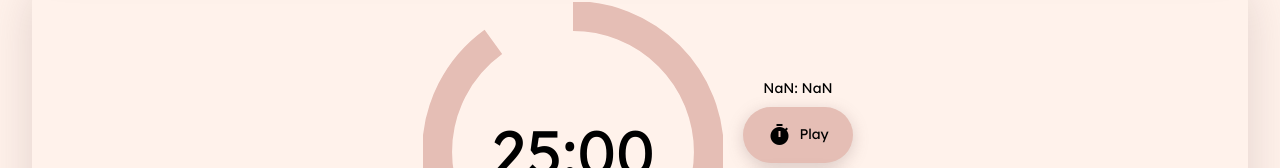
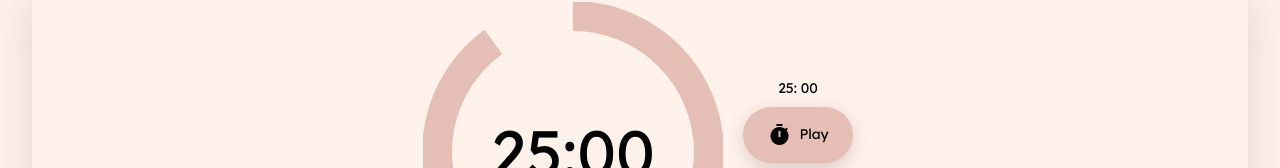
Before and after one commit to neriiman/my-pomodoro-app, an Angular app: page / in a window 1280 px wide. Shown: the part 150-318 px from the top of the page. Built offline with nearby package versions, Linux system fonts and the light colour scheme.

Commit message:
fixed the bug using model() signal

```diff
--- a/src/app/components/control-buttons/control-buttons.component.ts
+++ b/src/app/components/control-buttons/control-buttons.component.ts
@@ -1,4 +1,4 @@
-import { Component, computed, input, signal } from '@angular/core';
+import { Component, computed, input, model, signal } from '@angular/core';
 import { ButtonComponent } from '../button/button.component';
 import { FormatTimePipe } from '../../pipes/format-time.pipe';
 
@@ -31,7 +31,7 @@ export class ControlButtonsComponent {
       onClick: () => this.resetTimer(),
     },
   ]);
-  remainingTimeInSeconds = input.required<number>()
+  remainingTimeInSeconds = model.required<number>()
   intervalId: any = null;
 
   playTimer() {
--- a/src/app/pages/timer/timer.component.html
+++ b/src/app/pages/timer/timer.component.html
@@ -14,6 +14,6 @@
       <div class="timer-container__timer">25:00</div>
     </div>
 
-    <app-control-buttons [remainingTimeInSeconds]="remainingTime" />
+    <app-control-buttons [(remainingTimeInSeconds)]="remainingTime" />
   </div>
 </section>
```
